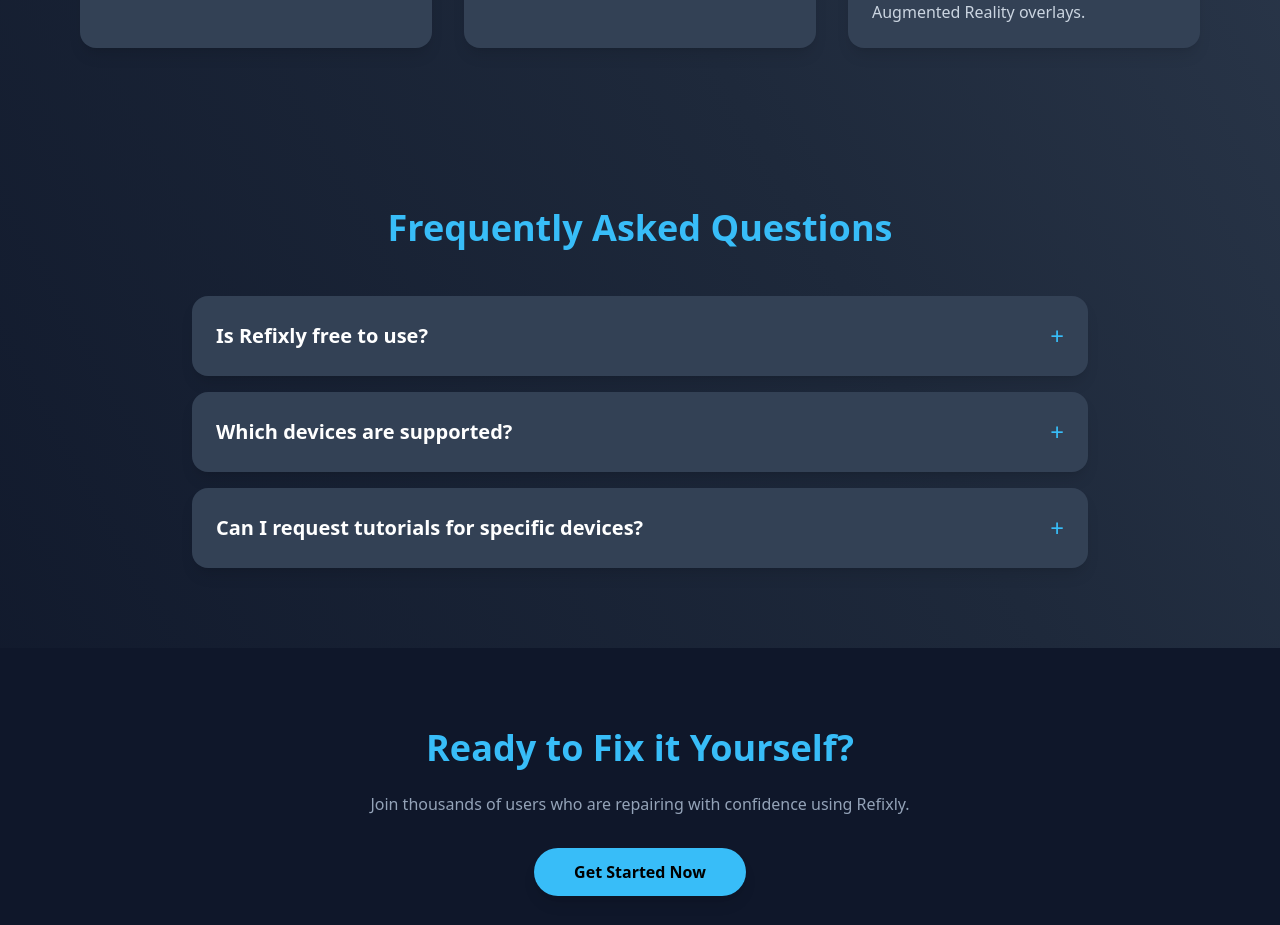
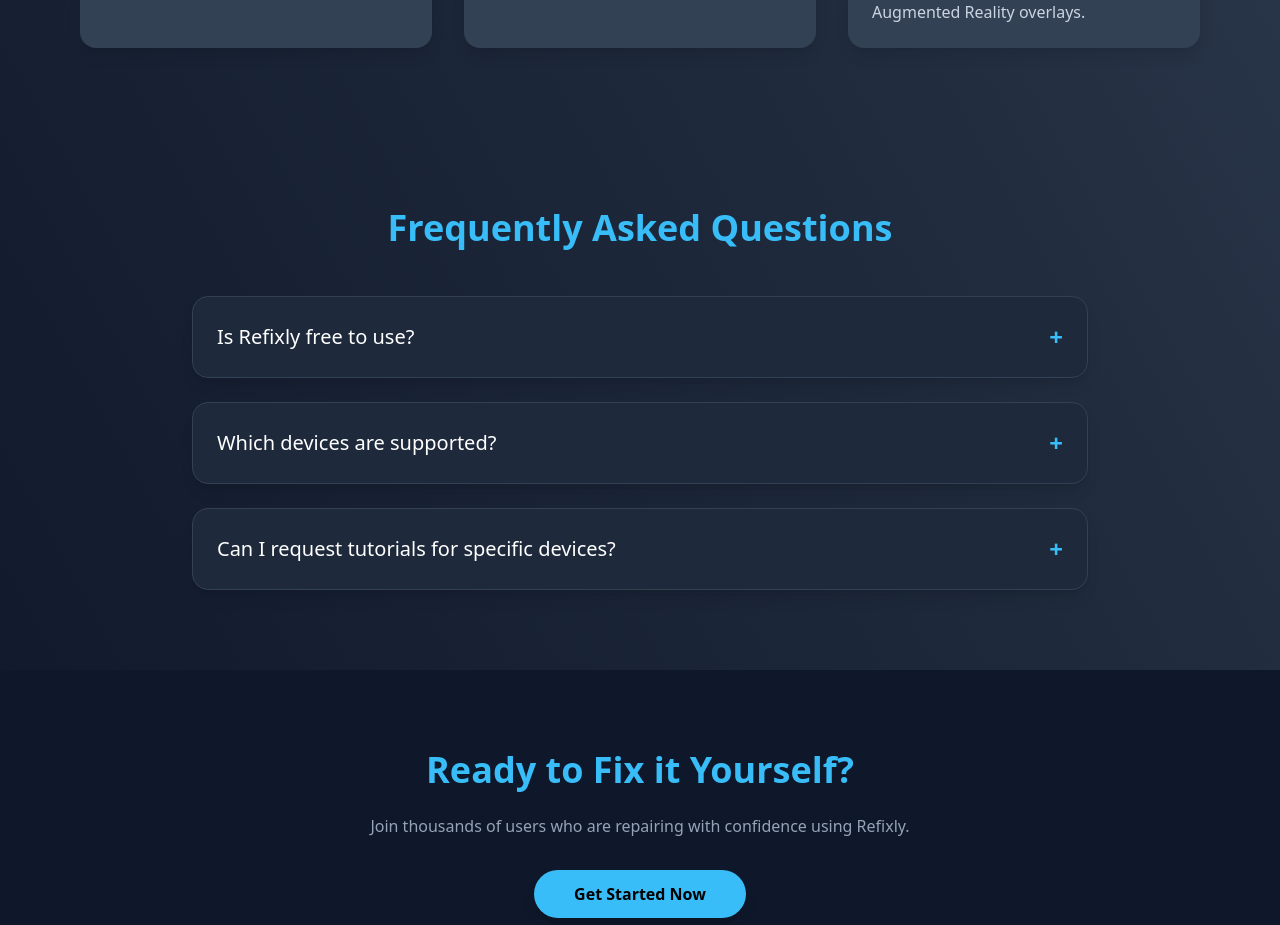
Before and after one commit to sabaaa01/Refixly, a React (Vite) app in the folder client/: page / in a window 1280 px wide. Shown: the part 1224-2149 px from the top of the page. Built offline with nearby package versions, Linux system fonts and the light colour scheme; no server answers.

Commit message:
fix: All accodians fixed

```diff
--- a/client/package.json
+++ b/client/package.json
@@ -12,6 +12,7 @@
   "dependencies": {
     "aos": "^2.3.4",
     "firebase": "^11.10.0",
+    "framer-motion": "^12.23.9",
     "lottie-react": "^2.4.1",
     "lucide-react": "^0.525.0",
     "react": "^19.1.0",
--- a/client/src/Pages/Home.jsx
+++ b/client/src/Pages/Home.jsx
@@ -9,6 +9,7 @@
 import eco from "../assets/eco.png";
 import self from "../assets/self.png";
 import toolkit from "../assets/toolkit.png";
+import HomeFAQ from '../components/HomeFAQ';
 
 const UserHome = () => {
   useEffect(() => {
@@ -205,22 +206,7 @@
 
       {/* FAQ */}
       <section className="bg-white py-20 px-6 max-w-4xl mx-auto" data-aos="zoom-in">
-        <h2 className="text-4xl font-bold mb-14 text-center text-blue-900" data-aos="fade-left">
-          Frequently Asked Questions
-        </h2>
-        <div className="space-y-6">
-          {faqs.map((faq, i) => (
-            <details
-              key={i}
-              className="border border-blue-300 rounded-lg p-5 cursor-pointer hover:bg-blue-50"
-              data-aos="fade-up"
-              data-aos-delay={i * 150}
-            >
-              <summary className="text-lg font-semibold text-blue-700">{faq.q}</summary>
-              <p className="mt-3 text-gray-700">{faq.a}</p>
-            </details>
-          ))}
-        </div>
+        <HomeFAQ faqs={faqs} />
       </section>
 
       {/* CTA */}
--- a/client/src/Pages/LandingPage.jsx
+++ b/client/src/Pages/LandingPage.jsx
@@ -6,41 +6,8 @@
 import ScrollToTop from '../components/ScrollTop';
 import { FaTwitter, FaFacebookF, FaLinkedinIn } from 'react-icons/fa';
 import Tour from '../components/Tour';
+import FAQAccordion from '../components/FAQAccordion';
 
-const FAQAccordion = ({ faqs }) => {
-  const [openIndex, setOpenIndex] = useState(null);
-
-  const toggle = (i) => {
-    setOpenIndex(openIndex === i ? null : i);
-  };
-
-  return (
-    <div className="max-w-4xl mx-auto space-y-4">
-      {faqs.map(({ q, a }, i) => (
-        <div
-          key={i}
-          className={`bg-[#334155] rounded-2xl shadow-lg cursor-pointer select-none ${
-            openIndex === i ? 'faq-glow' : ''
-          }`}
-          onClick={() => toggle(i)}
-          aria-expanded={openIndex === i}
-          tabIndex={0}
-          onKeyDown={(e) => {
-            if (e.key === 'Enter' || e.key === ' ') toggle(i);
-          }}
-        >
-          <div className="flex justify-between items-center p-6">
-            <h3 className="text-xl font-semibold">{q}</h3>
-            <span className="text-[#38BDF8] text-2xl">{openIndex === i ? '−' : '+'}</span>
-          </div>
-          {openIndex === i && (
-            <p className="px-6 pb-6 text-[#CBD5E1] border-t border-[#38BDF8]">{a}</p>
-          )}
-        </div>
-      ))}
-    </div>
-  );
-};
 
 const Home = () => {
   const [showTour, setShowTour] = useState(false);
@@ -171,10 +138,16 @@
       </section>
 
       {/* FAQ */}
-      <section id="faq" className="max-w-7xl mx-auto px-4 sm:px-6 md:px-20 py-20 tour-step-11" data-aos="fade-up">
-        <h2 className="text-3xl sm:text-4xl font-bold text-center mb-12 text-[#38BDF8]">Frequently Asked Questions</h2>
-        <FAQAccordion faqs={faqs} />
-      </section>
+      <section
+  id="faq"
+  className="max-w-7xl mx-auto px-4 sm:px-6 md:px-20 py-20"
+>
+  <h2 className="text-3xl sm:text-4xl font-bold text-center mb-12 text-[#38BDF8]">
+    Frequently Asked Questions
+  </h2>
+  <FAQAccordion faqs={faqs} />
+</section>
+
 
       {/* Call To Action */}
       <section id="ready" className="bg-[#0F172A] py-20 text-center tour-step-12" data-aos="zoom-in">
--- /dev/null
+++ b/client/src/components/FAQAccordion.jsx
@@ -0,0 +1,53 @@
+import { useState } from "react";
+import { motion, AnimatePresence } from "framer-motion";
+
+const FAQAccordion = ({ faqs }) => {
+  const [openIndex, setOpenIndex] = useState(null);
+
+  const toggle = (i) => {
+    setOpenIndex(openIndex === i ? null : i);
+  };
+
+  return (
+    <div className="max-w-4xl mx-auto space-y-6">
+      {faqs.map((faq, i) => (
+        <div
+          key={i}
+          className={`rounded-2xl bg-[#1e293b] border border-[#334155] shadow-lg overflow-hidden transition-all duration-300 ease-in-out ${
+            openIndex === i
+              ? "ring-2 ring-[#38BDF8] glow"
+              : "hover:ring-1 hover:ring-[#38BDF8]/40"
+          }`}
+        >
+          <button
+            onClick={() => toggle(i)}
+            className="w-full flex justify-between items-center px-6 py-5 sm:py-6 text-left focus:outline-none"
+          >
+            <h3 className="text-base sm:text-xl font-medium text-white">{faq.q}</h3>
+            <span className="text-[#38BDF8] text-2xl font-bold">
+              {openIndex === i ? "−" : "+"}
+            </span>
+          </button>
+
+          <AnimatePresence initial={false}>
+            {openIndex === i && (
+              <motion.div
+                key="content"
+                initial={{ opacity: 0, height: 0 }}
+                animate={{ opacity: 1, height: "auto" }}
+                exit={{ opacity: 0, height: 0 }}
+                transition={{ duration: 0.3, ease: "easeInOut" }}
+              >
+                <div className="px-6 pb-6 pt-1 text-[#cbd5e1] text-sm sm:text-base leading-relaxed">
+                  {faq.a}
+                </div>
+              </motion.div>
+            )}
+          </AnimatePresence>
+        </div>
+      ))}
+    </div>
+  );
+};
+
+export default FAQAccordion;
--- /dev/null
+++ b/client/src/components/HomeFAQ.jsx
@@ -0,0 +1,56 @@
+import { useState } from "react";
+import { motion, AnimatePresence } from "framer-motion";
+
+const HomeFAQ = ({ faqs }) => {
+  const [openIndex, setOpenIndex] = useState(null);
+
+  const toggle = (i) => {
+    setOpenIndex(openIndex === i ? null : i);
+  };
+
+  return (
+    <section className="bg-white py-20 px-6 max-w-4xl mx-auto" data-aos="zoom-in">
+      <h2
+        className="text-4xl font-bold mb-14 text-center text-blue-900"
+        data-aos="fade-left"
+      >
+        Frequently Asked Questions
+      </h2>
+
+      <div className="space-y-6">
+        {faqs.map((faq, i) => (
+          <div
+            key={i}
+            className="border border-blue-300 rounded-lg p-5 cursor-pointer hover:bg-blue-50 transition-all duration-300"
+            onClick={() => toggle(i)}
+            data-aos="fade-up"
+            data-aos-delay={i * 150}
+          >
+            <div className="flex justify-between items-center">
+              <h3 className="text-lg font-semibold text-blue-700">{faq.q}</h3>
+              <span className="text-2xl text-blue-600 font-bold">
+                {openIndex === i ? "−" : "+"}
+              </span>
+            </div>
+
+            <AnimatePresence initial={false}>
+              {openIndex === i && (
+                <motion.div
+                  key="content"
+                  initial={{ opacity: 0, height: 0 }}
+                  animate={{ opacity: 1, height: "auto" }}
+                  exit={{ opacity: 0, height: 0 }}
+                  transition={{ duration: 0.3, ease: "easeInOut" }}
+                >
+                  <p className="mt-3 text-gray-700">{faq.a}</p>
+                </motion.div>
+              )}
+            </AnimatePresence>
+          </div>
+        ))}
+      </div>
+    </section>
+  );
+};
+
+export default HomeFAQ;
--- a/client/src/index.css
+++ b/client/src/index.css
@@ -10,8 +10,6 @@
   scroll-behavior: smooth;
 }
 
-
-.faq-glow {
-  box-shadow: 0 0 12px 3px #38BDF8;
-  transition: box-shadow 0.3s ease-in-out;
+.glow {
+  box-shadow: 0 0 12px #38BDF8aa, 0 0 25px #38BDF866;
 }
```
Also changed, not shown: 1 other file (tests, documents, lock files or other folders).
